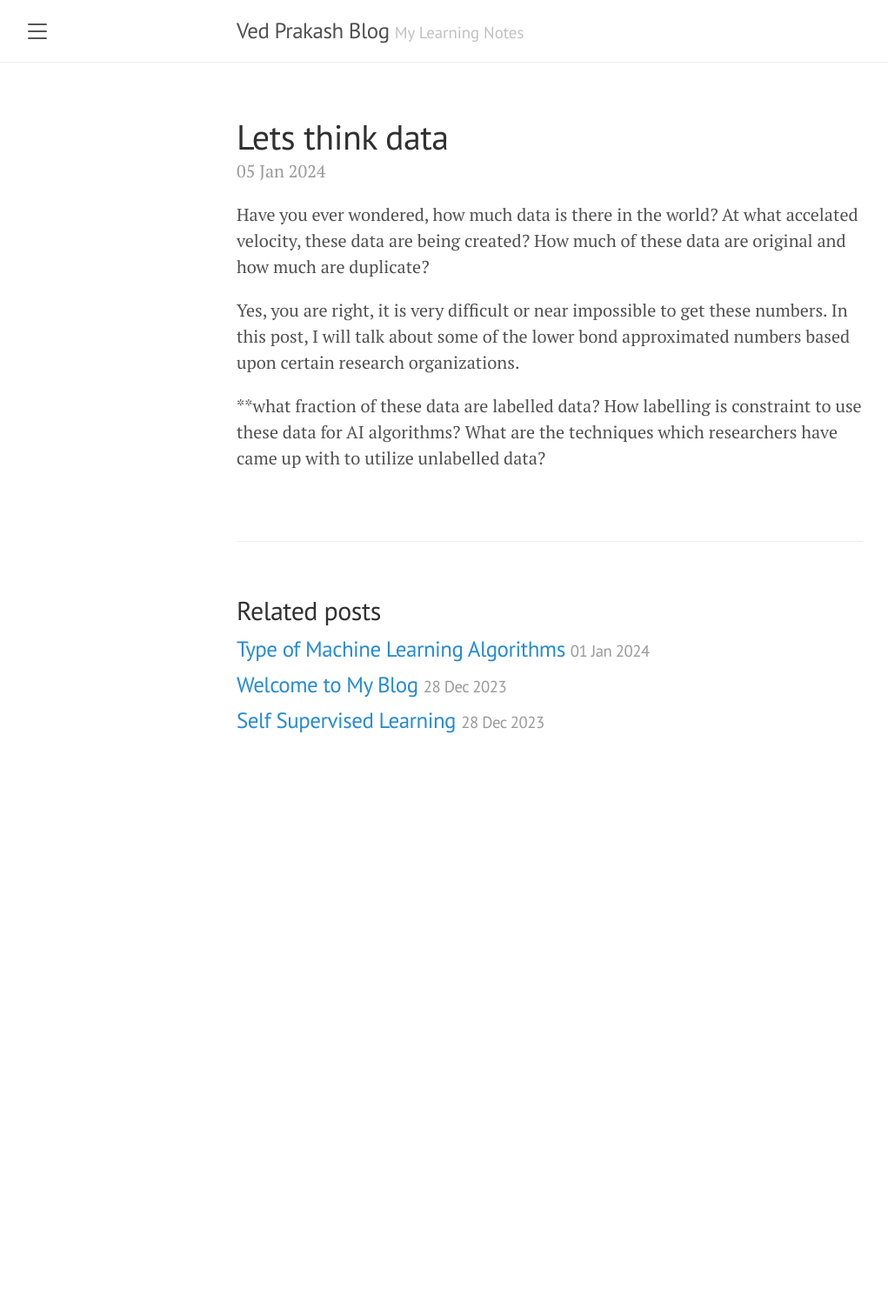
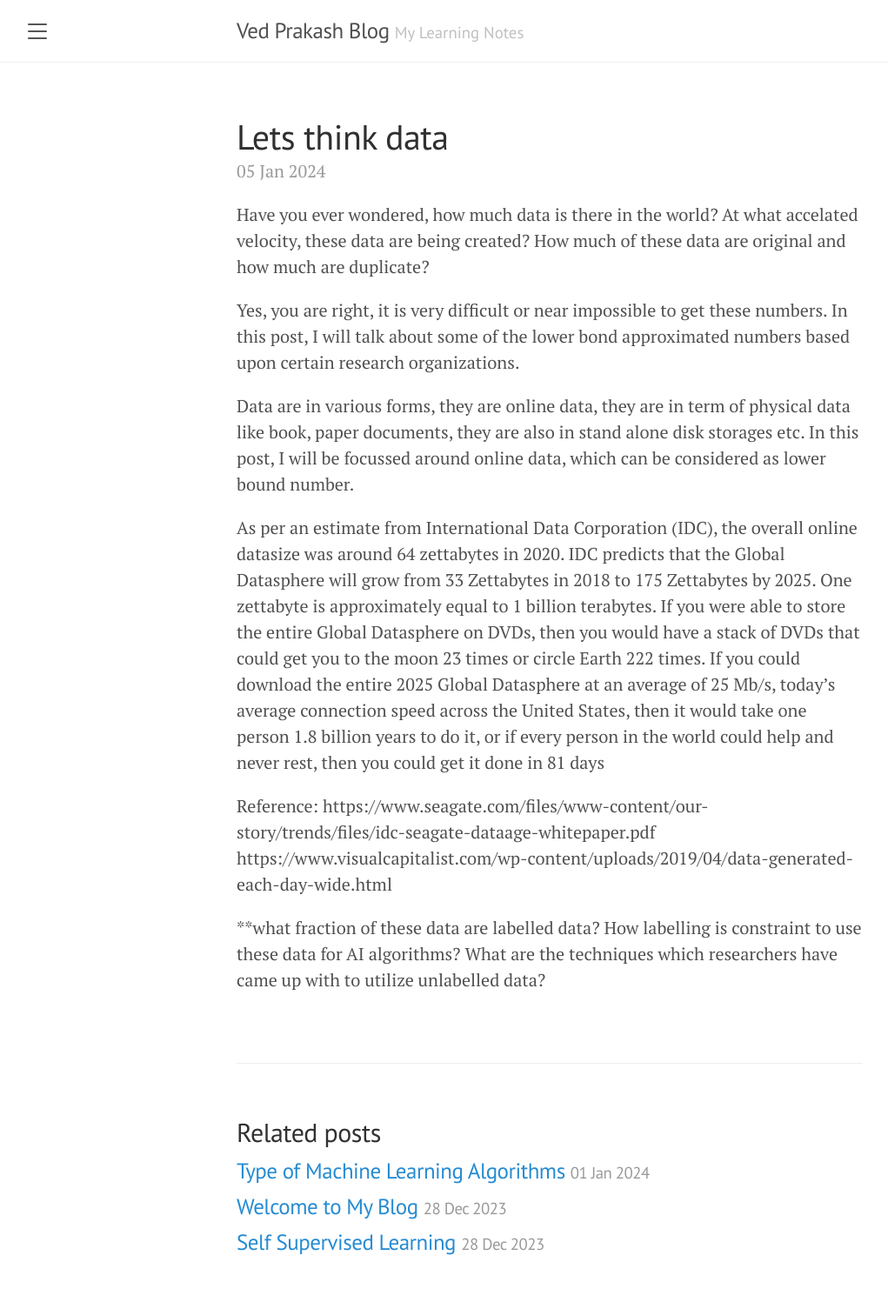
Before and after one commit to Ved-Prakash-Singh/Ved-Prakash-Singh.github.io, a Jekyll site: the page built from _posts/2024-01-05-Lets think data.md, in a window 1280 px wide. Shown: the whole page at 87% size, without its empty margins (8-1029 px from the left). Built offline with Jekyll 4.4.1, drawn with Linux system fonts in a browser that asks for light colours; before the commit the page ends 905 px from its top, so only the background shows below that.

Commit message:
Update 2024-01-05-Lets think data.md

```diff
--- a/_posts/2024-01-05-Lets think data.md
+++ b/_posts/2024-01-05-Lets think data.md
@@ -6,4 +6,15 @@ Have you ever wondered, how much data is there in the world? At what accelated v
 
 Yes, you are right, it is very difficult or near impossible to get these numbers. In this post, I will talk about some of the lower bond approximated numbers based upon certain research organizations.
 
+Data are in various forms, they are online data, they are in term of physical data like book, paper documents, they are also in stand alone disk storages etc. In this post, I will be focussed around online data, which can be considered as lower bound number.
+
+As per an estimate from International Data Corporation (IDC), the overall online datasize was around 64 zettabytes in 2020. IDC predicts that the Global Datasphere will grow from 33 Zettabytes in 2018 to 175 Zettabytes by 2025.
+One zettabyte is approximately equal to 1 billion terabytes.
+If you were able to store the entire Global Datasphere on DVDs, then you would have a stack of DVDs that could get you to the moon 23 times or circle Earth 222 times.
+If you could download the entire 2025 Global Datasphere at an average of 25 Mb/s, today's average connection speed across the United States, then it would take one person 1.8 billion years to do it, or if every person in the world could help and never rest, then you could get it done in 81 days
+
+Reference:
+https://www.seagate.com/files/www-content/our-story/trends/files/idc-seagate-dataage-whitepaper.pdf
+https://www.visualcapitalist.com/wp-content/uploads/2019/04/data-generated-each-day-wide.html
+
 **what fraction of these data are labelled data? How labelling is constraint to use these data for AI algorithms? What are the techniques which researchers have came up with to utilize unlabelled data?
```
